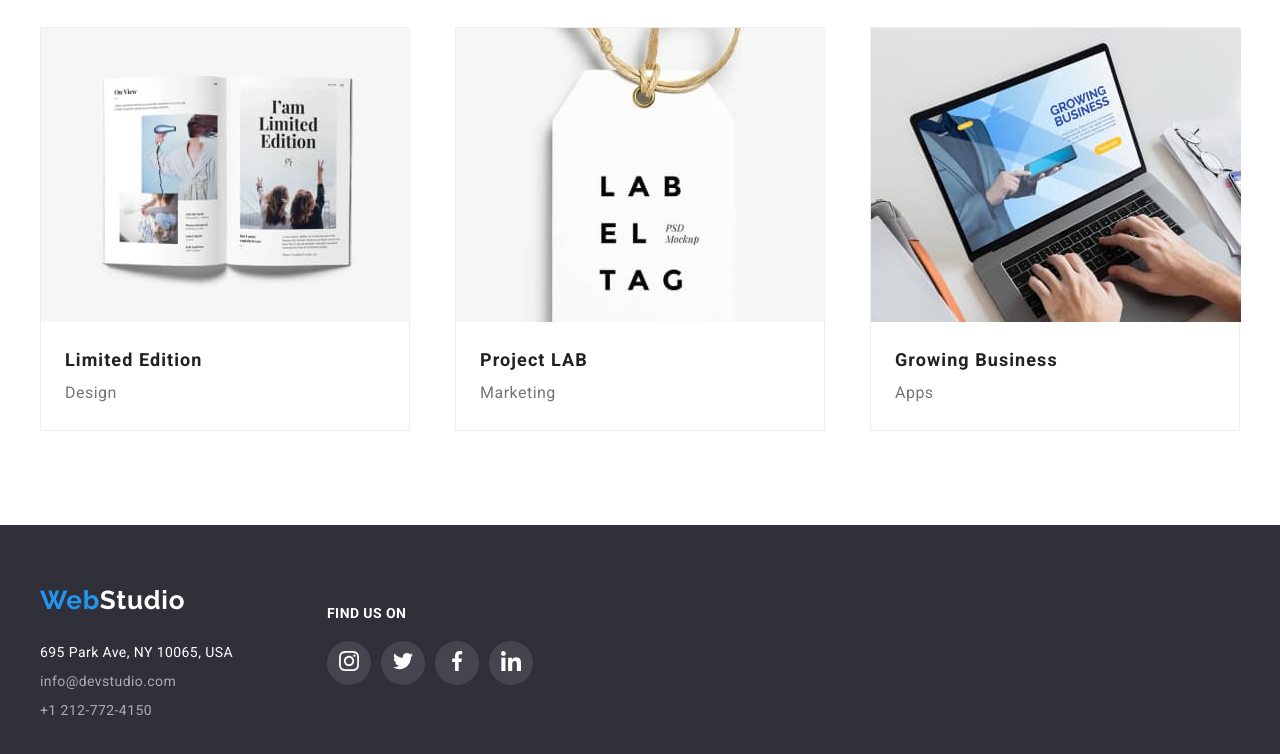
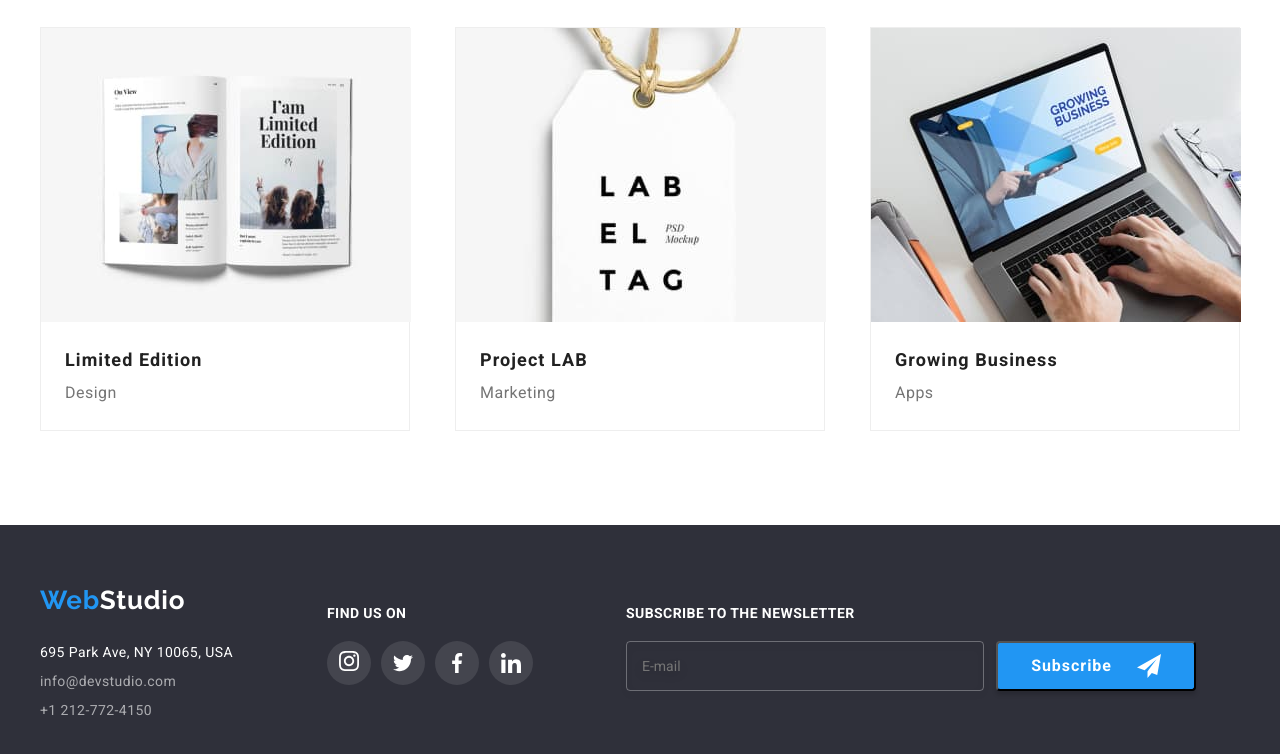
Before and after one commit to Ro444elle/goit-markup-hw-06, a plain HTML site: page portofolio.html in a window 1280 px wide. Shown: the part 1109-1863 px from the top of the page. Drawn offline with nearby package versions, Linux system fonts and the light colour scheme.

Commit message:
Tema 6.3

```diff
--- a/css/portofoliostyles.css
+++ b/css/portofoliostyles.css
@@ -922,6 +922,9 @@ textarea {
     filter: drop-shadow(0px 4px 4px rgba(0, 0, 0, 0.15));
     border-radius: 4px;
     padding: 15px;
+    background-color: transparent;
+    outline: none;
+    color: white;
 }
 
 .subscribe__icon {
--- a/portofolio.html
+++ b/portofolio.html
@@ -197,29 +197,25 @@
       <div class="social-footer">
         <h3 class="footer-social-title">Find us on</h3>
         <ul class="unstyled-list social-footer-list">
-          <li class="icon-list-item">
-            <a class="link" href="#">
+          <li class="icon-list-item"><a class="link" href="#">
               <svg class="social-footer-icon" width="20" height="20">
                 <use href="./images/icons.svg#icon-instagram-2-1"></use>
               </svg>
             </a>
           </li>
-          <li class="icon-list-item">
-            <a class="link" href="#">
+          <li class="icon-list-item"><a class="link" href="#"></a>
             <svg class="social-footer-icon" width="20" height="20">
               <use href="./images/icons.svg#icon-twitter-1"></use>
             </svg>
             </a>
           </li>
-          <li class="icon-list-item">
-            <a class="link" href="#">
+          <li class="icon-list-item"><a class="link" href="#"></a>
             <svg class="social-footer-icon" width="20" height="20">
               <use href="./images/icons.svg#icon-facebook-1"></use>
             </svg>
             </a>
           </li>
-          <li class="icon-list-item">
-            <a class="link" href="#">
+          <li class="icon-list-item"><a class="link" href="#"></a>
             <svg class="social-footer-icon" width="20" height="20">
               <use href="./images/icons.svg#icon-linkedin-1"></use>
             </svg>
@@ -227,6 +223,18 @@
           </li>
         </ul>
       </div>
+      <div>
+        <form name="subscribe__form" class="subscribe__form">
+          <label class="subscribe__title subscribe-item">Subscribe to the newsletter
+            <input class="subscribe__input" type="email" name="email" placeholder="E-mail" />
+          </label>
+          <button type="submit" class="submit-button">Subscribe
+            <svg class="subscribe__icon" width="24" height="24">
+              <use href="./images/icons.svg#icon-send"></use>
+            </svg>
+          </button>
+        </form>
+      </div>
     </div>
   </footer>
 </body>
```
Lines whose indentation alone changed are shown as unchanged.
